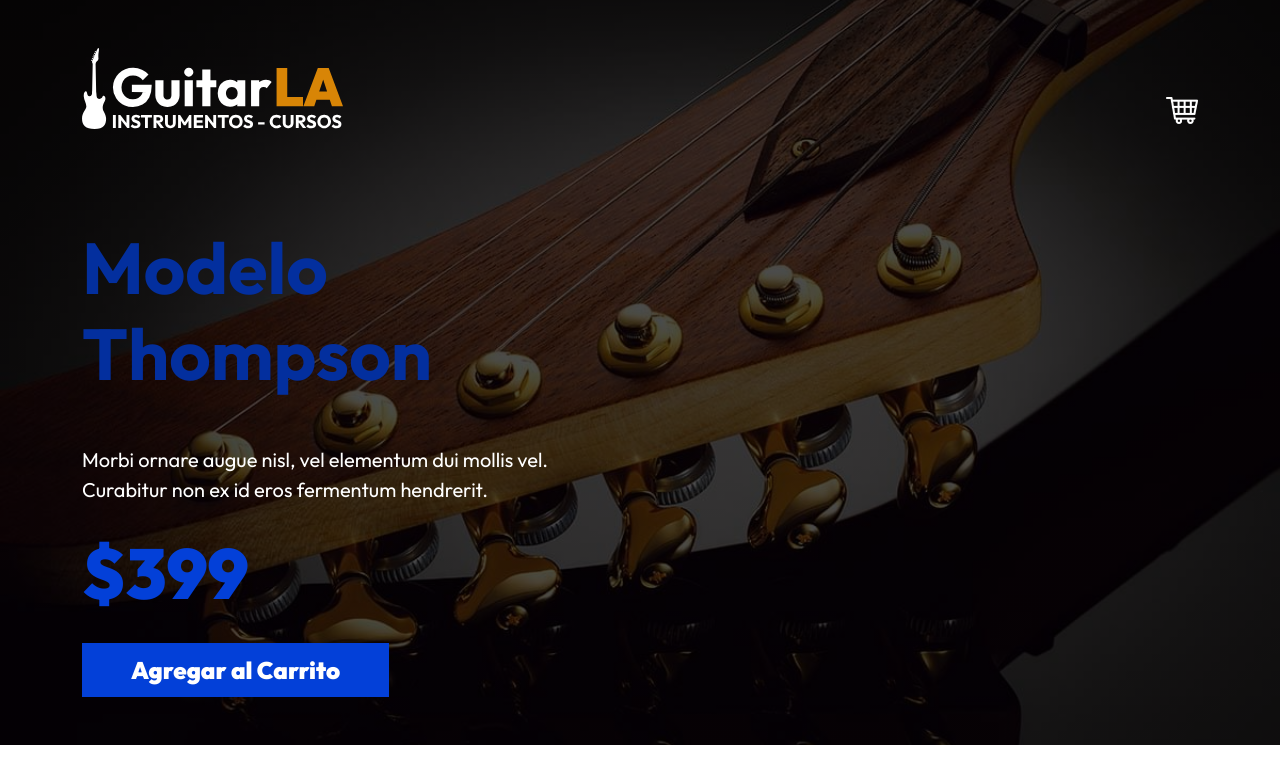
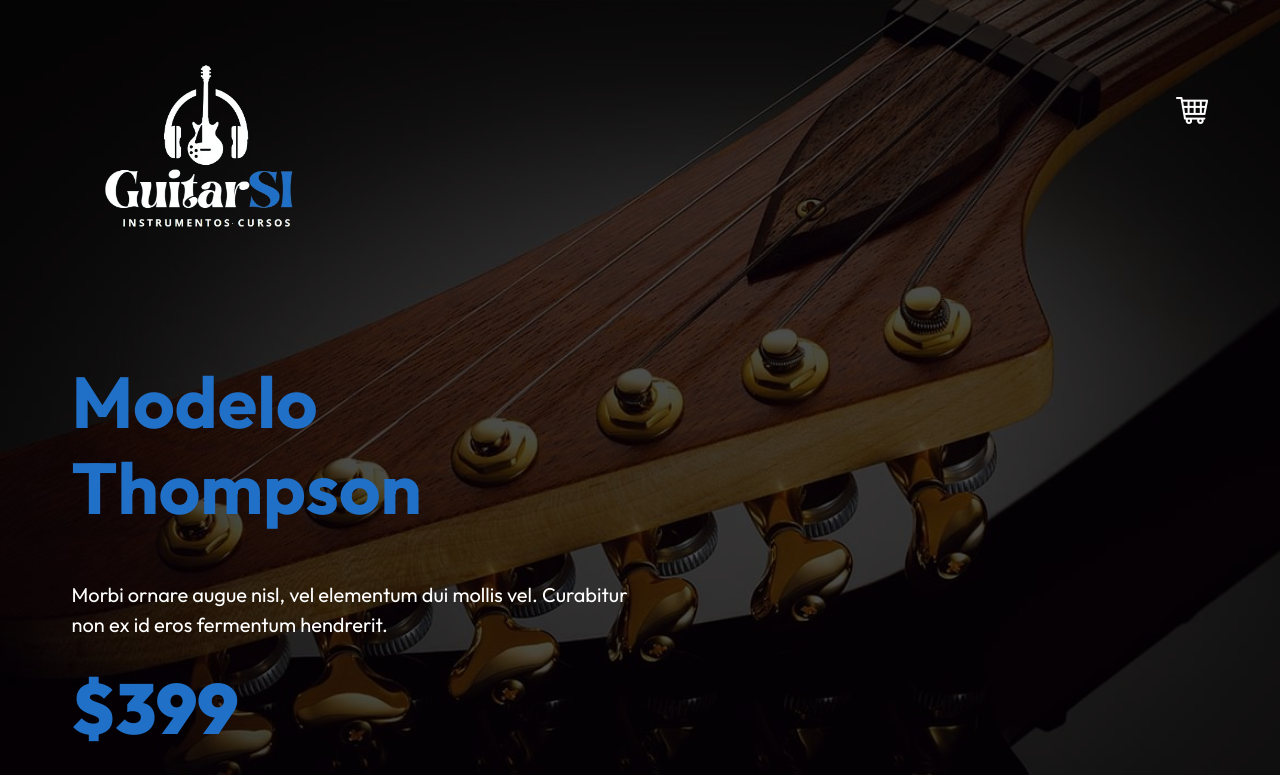
Before and after one commit to mteresacastro/guitarSI-vue, a Vue app: page / in a window 1280 px wide. Shown: the top 775 px of the page. Built offline with nearby package versions, Linux system fonts and the light colour scheme.

Commit message:
change primary color

```diff
--- a/index.html
+++ b/index.html
@@ -4,7 +4,7 @@
     <meta charset="UTF-8" />
     <link rel="icon" type="image/svg+xml" href="/guitar-solid.ico" />
     <meta name="viewport" content="width=device-width, initial-scale=1.0" />
-    <title>GuitarLA - Vue</title>
+    <title>GuitarSI - Vue</title>
     <link rel="preconnect" href="https://fonts.googleapis.com">
     <link rel="preconnect" href="https://fonts.gstatic.com" crossorigin>
     <link href="https://fonts.googleapis.com/css2?family=Outfit:wght@400;700;900&display=swap" rel="stylesheet">
--- a/src/components/Footer.vue
+++ b/src/components/Footer.vue
@@ -2,7 +2,7 @@
 <template>
     <footer class="bg-dark mt-5 py-5">
         <div class="container-xl">
-            <p class="text-white text-center fs-4 mt-4 m-md-0">GuitarLA - Todos los derechos Reservados</p>
+            <p class="text-white text-center fs-4 mt-4 m-md-0">GuitarSI - Todos los derechos Reservados</p>
         </div>
     </footer>
 </template>
--- a/src/components/Header.vue
+++ b/src/components/Header.vue
@@ -25,7 +25,7 @@ import { computed } from 'vue';
             <div class="row justify-content-center justify-content-md-between">
                 <div class="col-8 col-md-3">
                     <a href="index.html">
-                        <img class="img-fluid" src="/img/logo.svg" alt="imagen logo">
+                        <img class="img-fluid" src="/img/LOGO.png" alt="imagen logo">
                     </a>
                 </div>
                 <nav class="col-md-6 a mt-5 d-flex align-items-start justify-content-end">
--- a/src/style.css
+++ b/src/style.css
@@ -89,7 +89,7 @@
   --bs-danger: #dc3545;
   --bs-light: #f8f9fa;
   --bs-dark: #262626;
-  --bs-primary-rgb: 3, 64, 216;
+  --bs-primary-rgb: 32, 112, 200;
   --bs-secondary-rgb: 108, 117, 125;
   --bs-success-rgb: 25, 135, 84;
   --bs-info-rgb: 13, 202, 240;
@@ -157,7 +157,7 @@ body {
   font-family: "Outfit", sans-serif;
   font-weight: 900;
   line-height: 1.2;
-  color:#032f9e;
+  color: #2070c8 ;
 }
 
 h1, .h1 {
@@ -317,11 +317,11 @@ button:not(:disabled),
 
 
 .container-xl {
-  --bs-gutter-x: 1.5rem;
+  --bs-gutter-x: 1rem;
   --bs-gutter-y: 0;
   width: 100%;
-  padding-right: calc(var(--bs-gutter-x) * 0.5);
-  padding-left: calc(var(--bs-gutter-x) * 0.5);
+  padding-right: calc(var(--bs-gutter-x) * 0.1);
+  padding-left: calc(var(--bs-gutter-x) * 0.1);
   margin-right: auto;
   margin-left: auto;
 }
```
Also changed, not shown: public/img/LOGO.png (added), public/img/header_guitarra.png.
